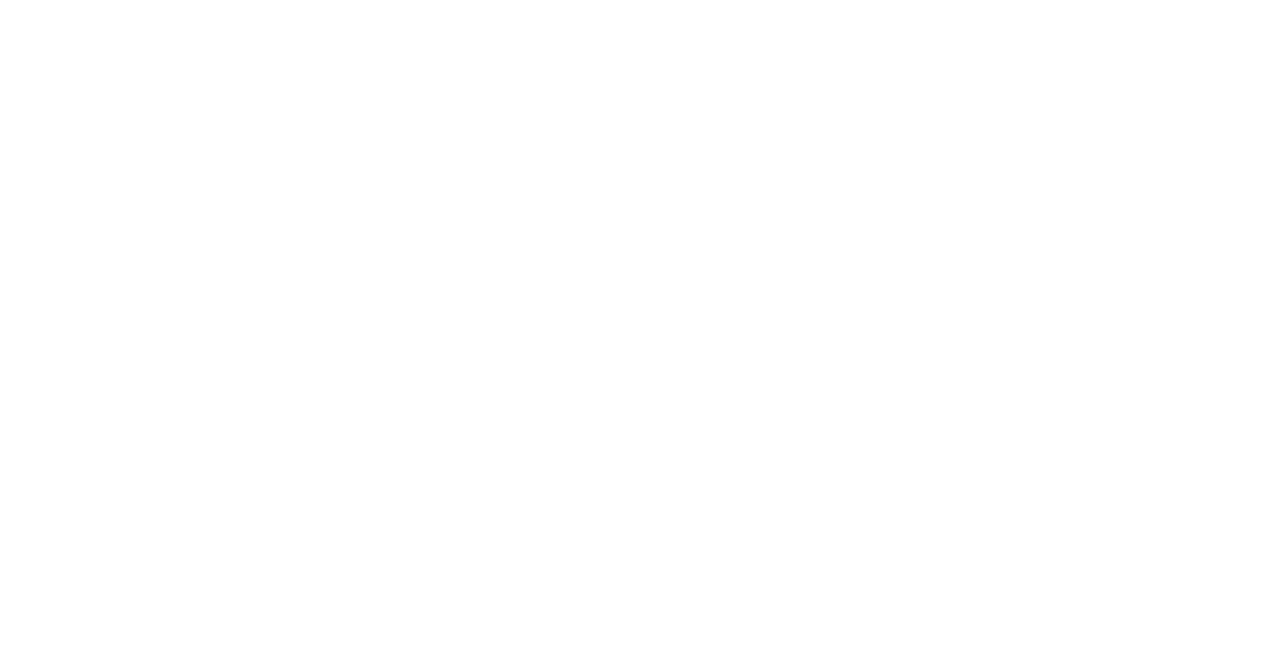
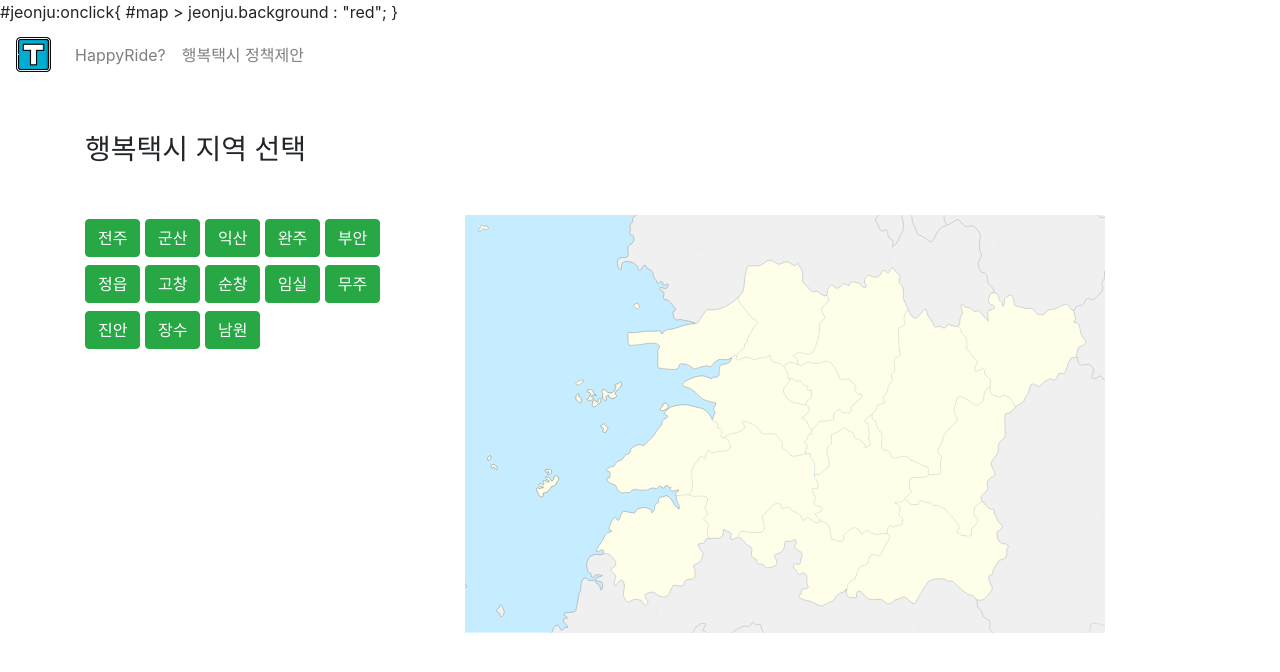
Before and after one commit to good5229/happyride, a Django app: page /analysis/select_location/ in a window 1280 px wide. Before the commit the part shown is empty. Shown: the top 672 px of the page. Run offline with Django 3.2, Linux system fonts and the light colour scheme; some libraries are stand-ins or nearby versions.

Commit message:
feat(template): set default menu template

```diff
--- a/templates/analysis/select_location.html
+++ b/templates/analysis/select_location.html
@@ -1,10 +1,41 @@
-<!DOCTYPE html>
-<html lang="en">
-<head>
-    <meta charset="UTF-8">
-    <title>Title</title>
-</head>
-<body>
+{% extends "../base.html" %}
+{% load static i18n %}
 
-</body>
-</html>
+{% block css %}
+    {{ block.super }}
+    #jeonju:onclick{
+        #map > jeonju.background : "red";
+    }
+{% endblock css %}
+{% block content %}
+    <div class="container">
+        <div class="my-5 text-align-center">
+            <h3>행복택시 지역 선택</h3>
+        </div>
+        <div class="row">
+            <div class="col-xs-12 col-md-4">
+                <div id="jeonju" class="my-1 btn btn-md btn-success">전주</div>
+                <div id="gunsan" class="my-1 btn btn-md btn-success">군산</div>
+                <div id="iksan" class="my-1 btn btn-md btn-success">익산</div>
+                <div id="wanju" class="my-1 btn btn-md btn-success">완주</div>
+                <div id="buan" class="my-1 btn btn-md btn-success">부안</div>
+                <div id="jeongeup" class="my-1 btn btn-md btn-success">정읍</div>
+                <div id="gochang" class="my-1 btn btn-md btn-success">고창</div>
+                <div id="sunchang" class="my-1 btn btn-md btn-success">순창</div>
+                <div id="imsil" class="my-1 btn btn-md btn-success">임실</div>
+                <div id="muju" class="my-1 btn btn-md btn-success">무주</div>
+                <div id="jinan" class="my-1 btn btn-md btn-success">진안</div>
+                <div id="jangsu" class="my-1 btn btn-md btn-success">장수</div>
+                <div id="namwon" class="my-1 btn btn-md btn-success">남원</div>
+            </div>
+            <div class="col">
+                <object id="map" type="image/svg+xml" data="{% static "image/Map_Jeollabuk-do.svg" %}">현재 브라우저는 iframe을 지원하지
+                    않습니다.
+                </object>
+            </div>
+        </div>
+    </div>
+{% endblock %}
+{% block javascript %}
+    {{ block.super }}
+{% endblock javascript %}
--- a/templates/base.html
+++ b/templates/base.html
@@ -27,7 +27,7 @@
                     <a class="nav-link" href="{% url 'analysis:intro' %}">HappyRide?</a>
                 </li>
                 <li class="nav-item">
-                    <a class="nav-link" href="">행복택시 정책제안</a>
+                    <a class="nav-link" href="{% url 'analysis:select_loc' %}">행복택시 정책제안</a>
                 </li>
             </ul>
         </div>
```
Also changed, not shown: static/image/Map_Jeollabuk-do.svg (added).
